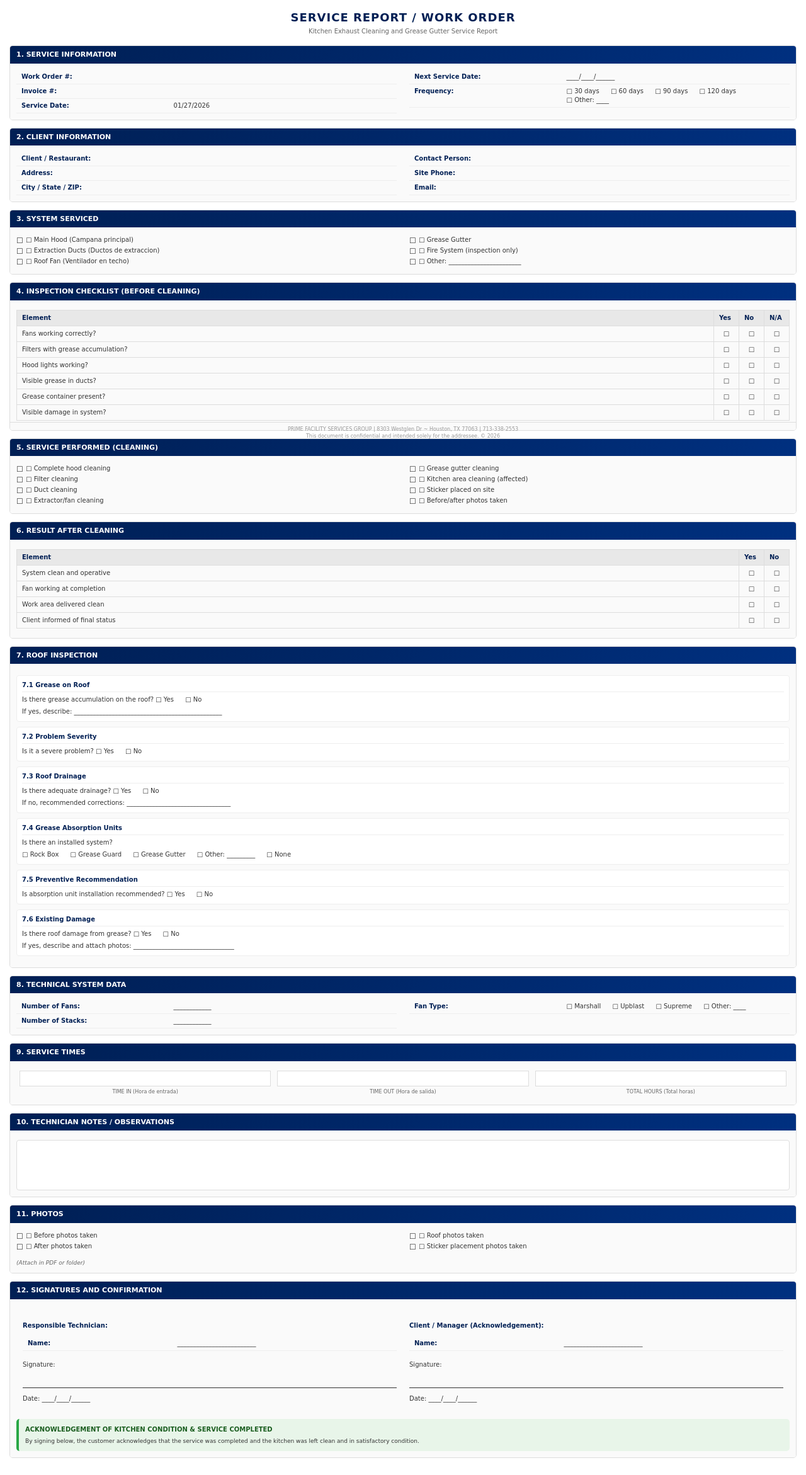
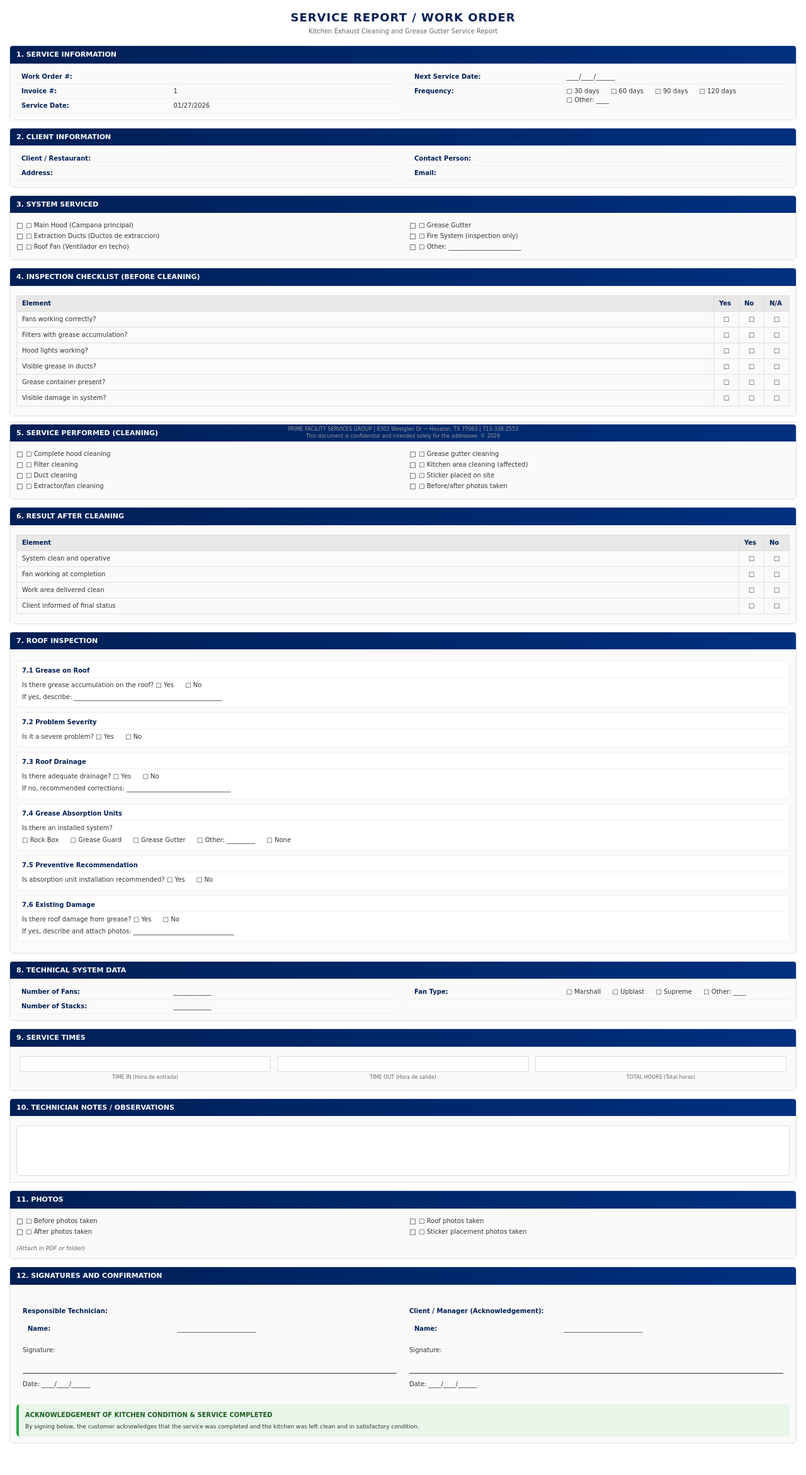
Before and after one commit to imjosephheras/sales, a PHP site: template contract_generator/contract_generator/templates/vent_hood_report.php in a window 1280 px wide. Shown: the part 92-2434 px from the top of the page at 63% size. After the commit the page ends 2384 px from the top, so only its background shows below. Run offline with PHP 8.4, Linux system fonts and the light colour scheme; the template is opened without the code that fills it: most values are stand-ins (such as "Sample title", 1, 10 or a date in 2020).

Commit message:
AJUSTES
QUITE EL ALGUNOS DATOS QUE NO LLEVAREMOS

```diff
--- a/contract_generator/contract_generator/templates/vent_hood_report.php
+++ b/contract_generator/contract_generator/templates/vent_hood_report.php
@@ -20,7 +20,6 @@ if (file_exists($logo_path)) {
 
 // Get data from request
 $work_order = $data['docnum'] ?? '';
-$invoice_number = $data['docnum'] ?? '';
 $service_date = date('m/d/Y');
 $next_service_date = '';
 $frequency = '';
@@ -28,9 +27,7 @@ $frequency = '';
 // Client info from database
 $client_name = $data['Company_Name'] ?? '';
 $client_address = $data['Company_Address'] ?? '';
-$client_city_state_zip = '';
 $client_contact = $data['Client_Name'] ?? '';
-$client_phone = $data['Number_Phone'] ?? '';
 $client_email = $data['Email'] ?? '';
 ?>
 <!DOCTYPE html>
@@ -450,10 +447,6 @@ $client_email = $data['Email'] ?? '';
                             <div class="info-cell info-label">Address:</div>
                             <div class="info-cell info-value"><?php echo htmlspecialchars($client_address); ?></div>
                         </div>
-                        <div class="info-row">
-                            <div class="info-cell info-label">City / State / ZIP:</div>
-                            <div class="info-cell info-value"><?php echo htmlspecialchars($client_city_state_zip); ?></div>
-                        </div>
                     </div>
                 </div>
                 <div class="column">
@@ -461,10 +454,6 @@ $client_email = $data['Email'] ?? '';
                         <div class="info-row">
                             <div class="info-cell info-label">Contact Person:</div>
                             <div class="info-cell info-value"><?php echo htmlspecialchars($client_contact); ?></div>
-                        </div>
-                        <div class="info-row">
-                            <div class="info-cell info-label">Site Phone:</div>
-                            <div class="info-cell info-value"><?php echo htmlspecialchars($client_phone); ?></div>
                         </div>
                         <div class="info-row">
                             <div class="info-cell info-label">Email:</div>
```
Also changed, not shown: 1 other file.
